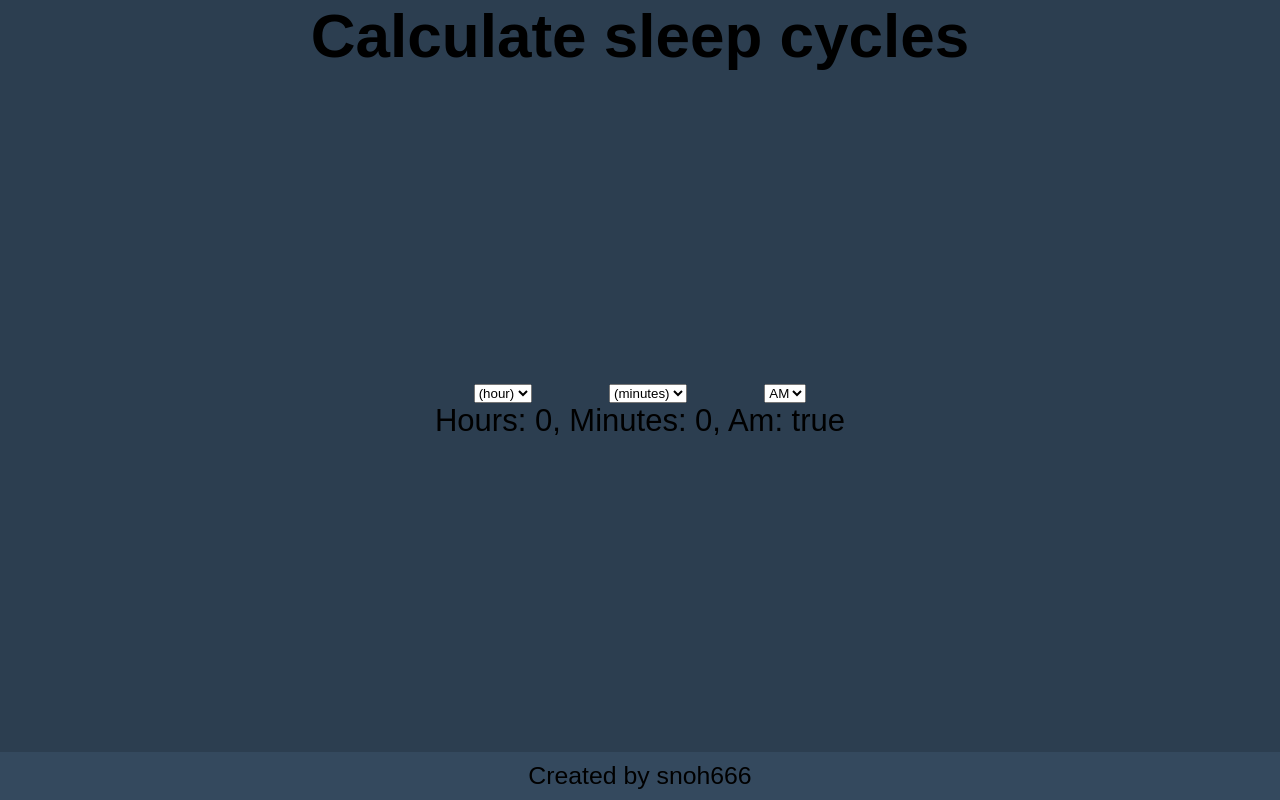
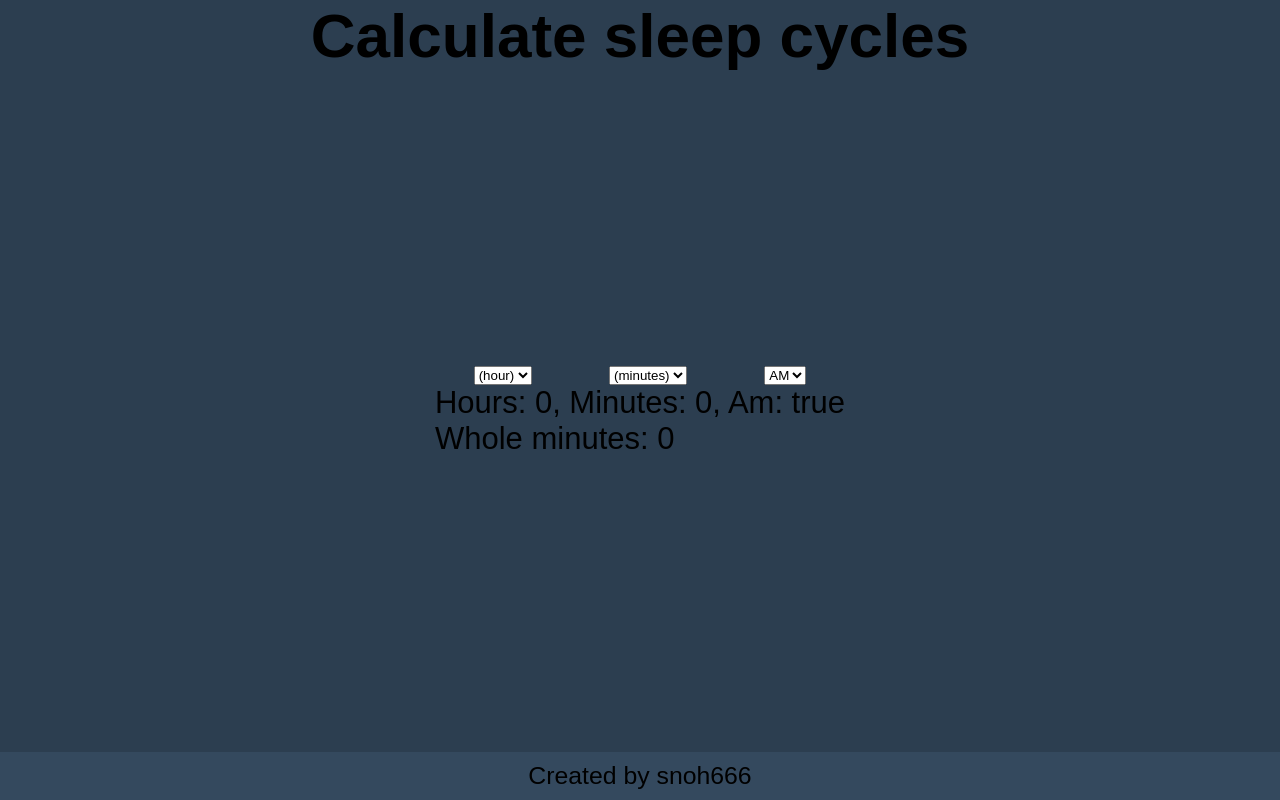
Before and after one commit to snoh666/sleep-cycle-calculator, a React (Create React App) app: page / in a window 1280 px wide. Built offline with nearby package versions, Linux system fonts and the light colour scheme; the HTML template or start-up script is replaced by a standard one.

Commit message:
Added calculateMinutes function with showing it

```diff
--- a/src/components/Result.jsx
+++ b/src/components/Result.jsx
@@ -2,9 +2,16 @@ import React from 'react'
 
 function Result({ hours, minutes, Am }) {
 
+  const calculateMinutes = ({hrs, min, am}) => {
+    let result = hrs * 60 + min;
+    return am ? result : result + 12;
+  }
+
   return (
     <div>
       {`Hours: ${hours}, Minutes: ${minutes}, Am: ${Am}`}
+      <br/>
+      {`Whole minutes: ${calculateMinutes({hrs: hours, min: minutes, am: Am})}`}
     </div>
   );
 }
```
